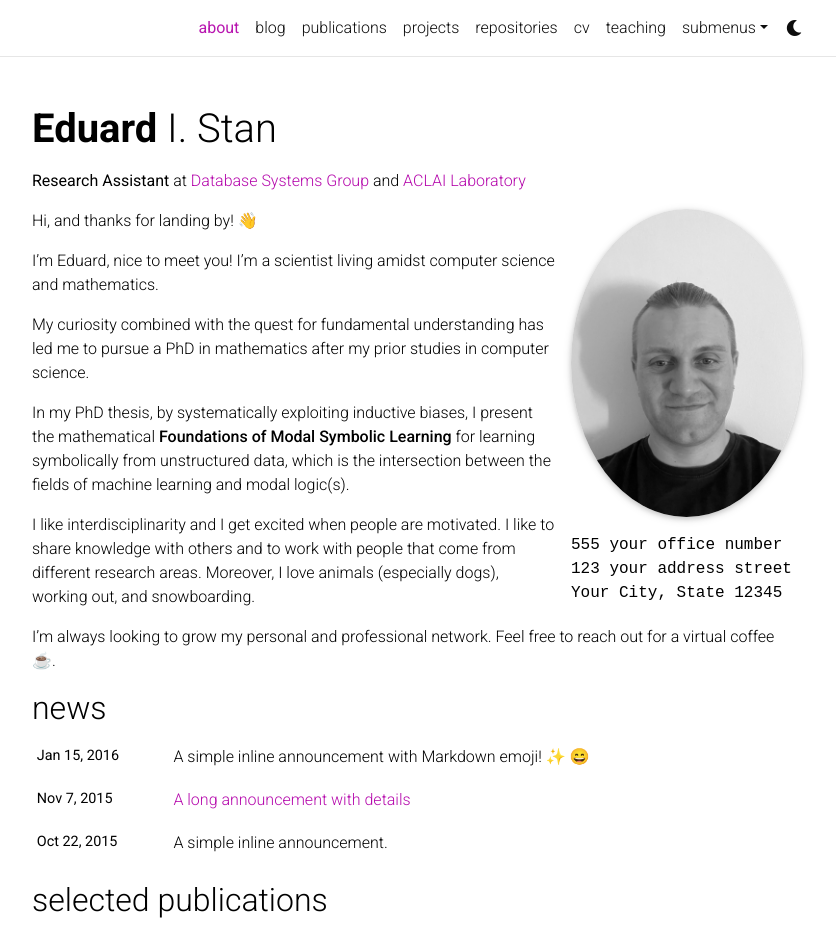
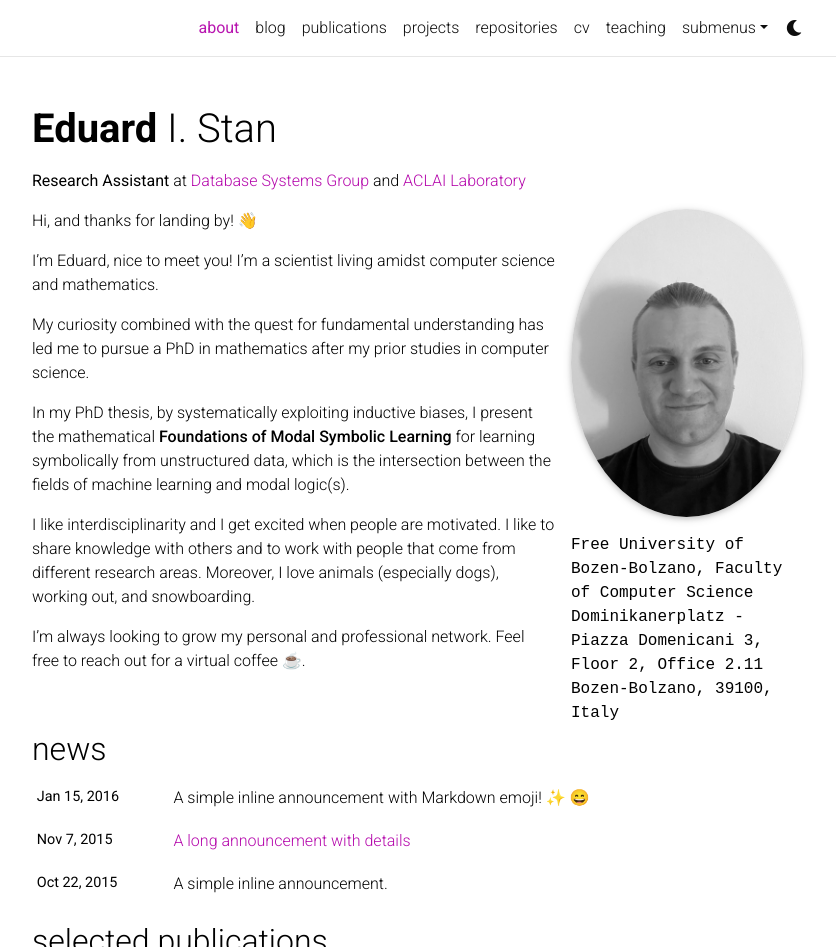
Before and after one commit to eduardstan/eduardstan.github.io, a Jekyll site: the page built from _pages/about.md, in a window 1280 px wide and 1278 px high, cut to the strip 0-947 px from the top of the window. Shown: the whole strip, without its empty margins (223-1059 px from the left). Built offline with Jekyll 4.4.1, drawn with Linux system fonts in a browser that asks for light colours; full-size pictures stand in for the smaller copies a plugin makes; emoji names are drawn with the system emoji font; comment, search, counter and statistics services are not loaded; a style sheet for code colours, icons or effects is not loaded.

Commit message:
Changing _pages/about.md description and address

```diff
--- a/_pages/about.md
+++ b/_pages/about.md
@@ -10,9 +10,9 @@ profile:
   image: eduard-grey.jpg
   image_circular: true # crops the image to make it circular
   address: >
-    <p>555 your office number</p>
-    <p>123 your address street</p>
-    <p>Your City, State 12345</p>
+    <p>Free University of Bozen-Bolzano, Faculty of Computer Science</p>
+    <p>Dominikanerplatz - Piazza Domenicani 3, Floor 2, Office 2.11</p>
+    <p>Bozen-Bolzano, 39100, Italy</p>
 
 news: true  # includes a list of news items
 selected_papers: true # includes a list of papers marked as "selected={true}"
```
